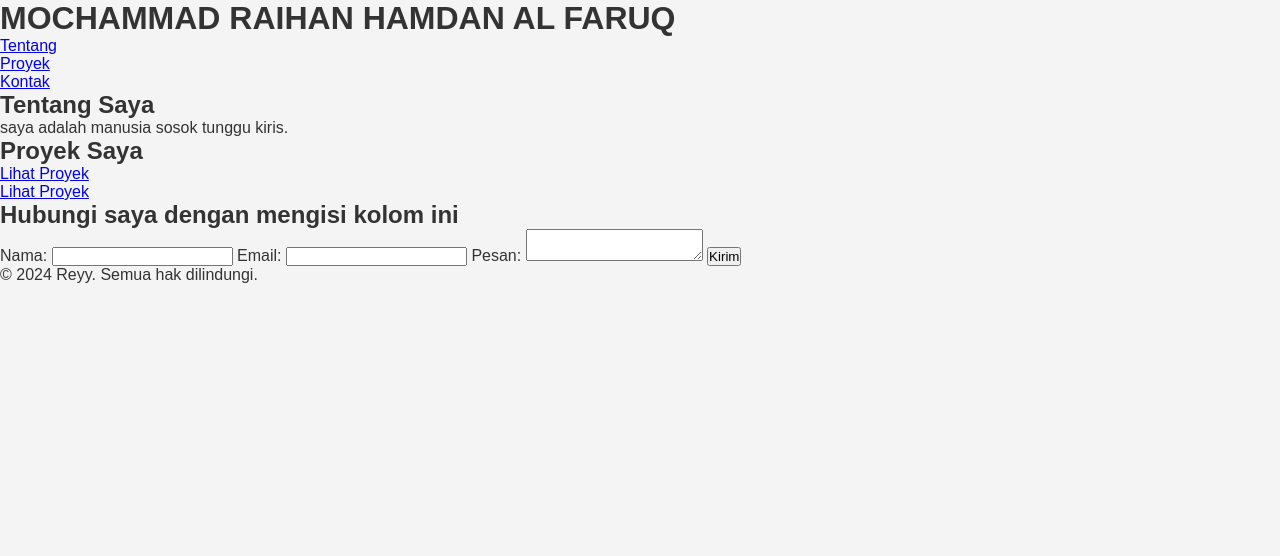
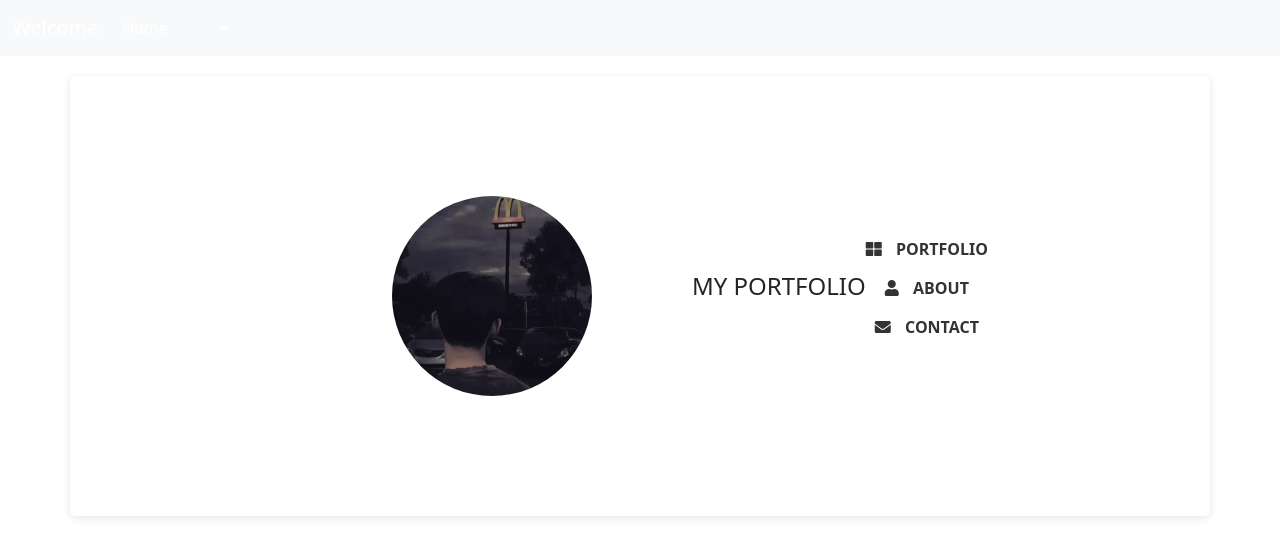
Before and after one commit to mochammadraihanhamdan/reyy.github.io, a plain HTML site: page index.html in a window 1280 px wide. Drawn offline with nearby package versions, Linux system fonts and the light colour scheme.

Commit message:
reyy.github.io

```diff
--- a/index.html
+++ b/index.html
@@ -1,58 +1,68 @@
 <!DOCTYPE html>
-<html lang="id">
+<html lang="en">
 <head>
     <meta charset="UTF-8">
     <meta name="viewport" content="width=device-width, initial-scale=1.0">
-    <link rel="stylesheet" href="style.css">
-    <title>PORTOFOLIO SAYA</title>
+    <title>My Portfolio</title>
+    <link href="https://cdnjs.cloudflare.com/ajax/libs/font-awesome/5.15.3/css/all.min.css" rel="stylesheet"/>
+    <link rel="stylesheet" href="style.css"> <!-- Link to the external CSS file -->
+    <link href="https://cdn.jsdelivr.net/npm/bootstrap@5.3.3/dist/css/bootstrap.min.css" rel="stylesheet" integrity="sha384-QWTKZyjpPEjISv5WaRU9OFeRpok6YctnYmDr5pNlyT2bRjXh0JMhjY6hW+ALEwIH" crossorigin="anonymous">
+    <script src="https://cdn.jsdelivr.net/npm/bootstrap@5.3.3/dist/js/bootstrap.bundle.min.js" integrity="sha384-YvpcrYf0tY3lHB60NNkmXc5s9fDVZLESaAA55NDzOxhy9GkcIdslK1eN7N6jIeHz" crossorigin="anonymous"></script>
+    <script src="https://cdn.jsdelivr.net/npm/@popperjs/core@2.11.8/dist/umd/popper.min.js" integrity="sha384-I7E8VVD/ismYTF4hNIPjVp/Zjvgyol6VFvRkX/vR+Vc4jQkC+hVqc2pM8ODewa9r" crossorigin="anonymous"></script>
+<script src="https://cdn.jsdelivr.net/npm/bootstrap@5.3.3/dist/js/bootstrap.min.js" integrity="sha384-0pUGZvbkm6XF6gxjEnlmuGrJXVbNuzT9qBBavbLwCsOGabYfZo0T0to5eqruptLy" crossorigin="anonymous"></script>
 </head>
 <body>
-    <header>
-        <h1>MOCHAMMAD RAIHAN HAMDAN AL FARUQ</h1>
-        <nav>
-            <ul>
-                <li><a href="#about">Tentang</a></li>
-                <li><a href="#projects">Proyek</a></li>
-                <li><a href="#contact">Kontak</a></li>
+    <nav class="navbar navbar-expand-lg bg-body-tertiary">
+        <div class="container-fluid">
+          <a class="navbar-brand" href="#">Welcome</a>
+          <button class="navbar-toggler" type="button" data-bs-toggle="collapse" data-bs-target="#navbarNavDropdown" aria-controls="navbarNavDropdown" aria-expanded="false" aria-label="Toggle navigation">
+            <span class="navbar-toggler-icon"></span>
+          </button>
+          <div class="collapse navbar-collapse" id="navbarNavDropdown">
+            <ul class="navbar-nav">
+              <li class="nav-item">
+                <a class="nav-link active" aria-current="page" href="#">Home</a>
+              </li>
+              <li class="nav-item">
+                <a class="nav-link" href="#"></a>
+              </li>
+              <li class="nav-item">
+                <a class="nav-link" href="#"></a>
+              </li>
+              <li class="nav-item dropdown">
+                <a class="nav-link dropdown-toggle" href="#" role="button" data-bs-toggle="dropdown" aria-expanded="false">
+
+                </a>
+                <ul class="dropdown-menu">
+                  <li><a class="dropdown-item" href="#">Action</a></li>
+                  <li><a class="dropdown-item" href="#">Another action</a></li>
+                  <li><a class="dropdown-item" href="#">Something else here</a></li>
+                </ul>
+              </li>
             </ul>
-        </nav>
-    </header>
-
-    <section id="about">
-        <h2>Tentang Saya</h2>
-        <p>saya adalah manusia sosok tunggu kiris.</p>
-    </section>
-
-    <section id="projects">
-        <h2>Proyek Saya</h2>
-        <div class="project">
-            <h3></h3>
-            <p></p>
-            <a href="#">Lihat Proyek</a>
+          </div>
         </div>
-        <div class="project">
-            <h3></h3>
-            <p></p>
-            <a href="#">Lihat Proyek</a>
-        </div>
-        <!-- Tambahkan lebih banyak proyek sesuai kebutuhan -->
-    </section>
-
-    <section id="contact">
-        <h2>Hubungi saya dengan mengisi kolom ini</h2>
-        <form>
-            <label for="name">Nama:</label>
-            <input type="text" id="name" name="name" required>
-            <label for="email">Email:</label>
-            <input type="email" id="email" name="email" required>
-            <label for="message">Pesan:</label>
-            <textarea id="message" name="message" required></textarea>
-            <button type="submit">Kirim</button>
-        </form>
-    </section>
-
-    <footer>
-        <p>&copy; 2024 Reyy. Semua hak dilindungi.</p>
-    </footer>
-</body>
-</html>
+      </nav>
+    <div class="sidebar container d-flex justify-content-center align-items-center" x>
+        <img src="./img/fotoke1.jpg" alt="Profile Picture" height="200" width="200" style= "margin: 100px; border-radius: 100%;"/>
+        <h2>MY PORTFOLIO</h2>
+        <ul>
+            <li>
+                <a href="myportofolio.html">
+                    <i class="fas fa-th-large"></i>
+                    PORTFOLIO
+                </a>
+            </li>
+            <li>
+                <a href="about.html">
+                    <i class="fas fa-user"></i>
+                    ABOUT
+                </a>
+            </li>
+            <li>
+                <a href="contact.html">
+                    <i class="fas fa-envelope"></i>
+                    CONTACT
+                </a>
+            </li>
+        </ul>
```
Also changed, not shown: portofolio.html (deleted, +0 -68 lines).
